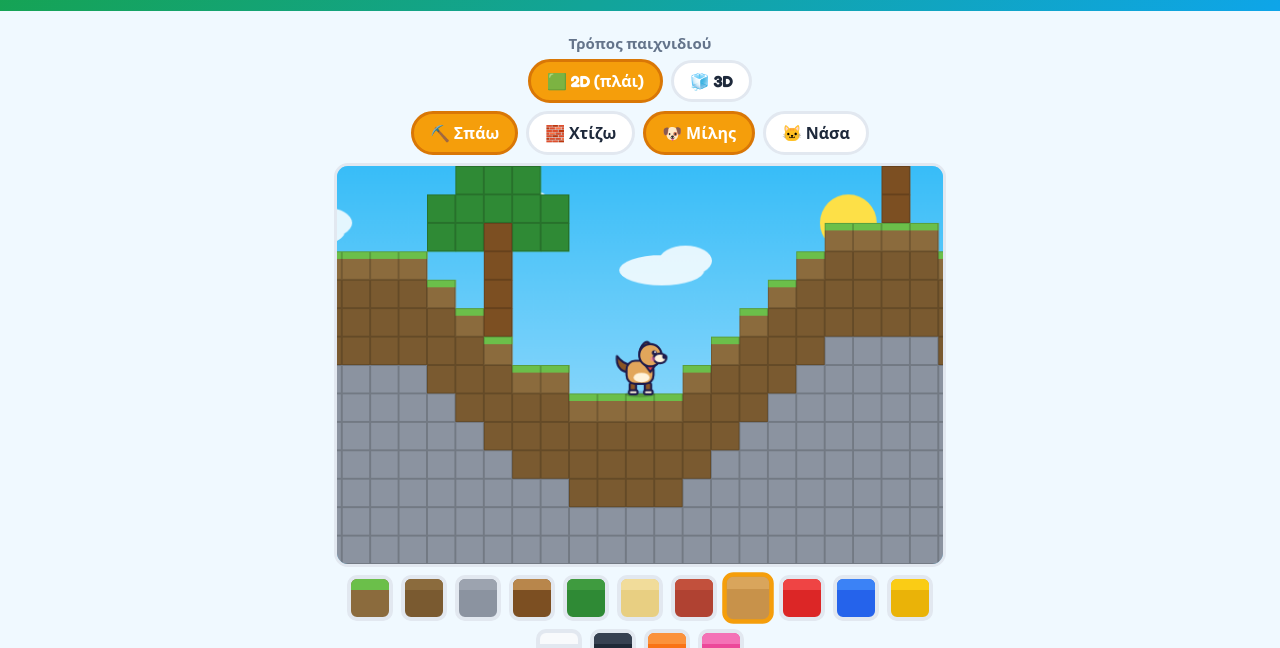
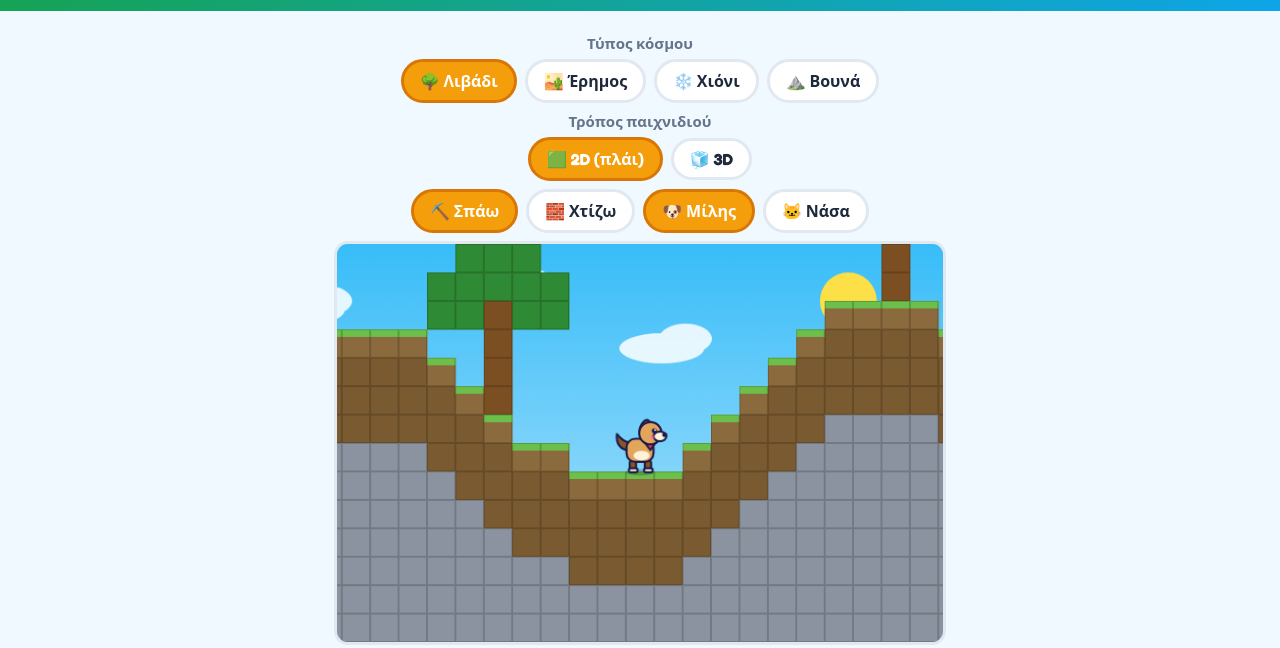
Before and after one commit to mic11alex-debug/digikidsedu, a plain HTML site: page ek/mcraft.html in a window 1280 px wide. Shown: the part 88-736 px from the top of the page. Drawn offline with Linux system fonts and the light colour scheme.

Commit message:
Χτίστης Κόσμων: 4 τύποι κόσμου (λιβάδι, έρημος, χιόνι, βουνά)· Parkour: επίπεδα 4 και 5
Co-Authored-By: Claude Sonnet 5.5 <noreply@anthropic.com>
Claude-Session: https://claude.ai/code/session_01VLnCt8oA9MjyXhXh3vJFoQ

```diff
--- a/ek/mcraft.html
+++ b/ek/mcraft.html
@@ -24,7 +24,8 @@ main{max-width:640px;margin:0 auto;padding:14px 14px 30px}
 .sw{width:46px;height:46px;border-radius:10px;border:4px solid var(--bd);cursor:pointer;padding:0;position:relative;overflow:hidden}.sw.on{border-color:#f59e0b;transform:scale(1.12)}.sw i{position:absolute;left:0;right:0;top:0;height:30%}
 .pad{width:64px;height:56px;border-radius:16px;border:0;background:#0ea5e9;color:#fff;font:700 26px Fredoka,system-ui;box-shadow:0 4px 0 #0369a1;touch-action:none;user-select:none}.pad:active{transform:translateY(3px);box-shadow:none}</style></head><body>
 <header><h1>⛏️ Χτίστης Κόσμων</h1><p>Σπάσε και χτίσε τον δικό σου κόσμο από τετράγωνα</p></header>
-<main><div class="row"><div class="lab">Τρόπος παιχνιδιού</div><button class="ch on" data-m="2d">🟩 2D (πλάι)</button><button class="ch" data-m="3d">🧊 3D</button></div>
+<main><div class="row"><div class="lab">Τύπος κόσμου</div><button class="ch" data-w="0">🌳 Λιβάδι</button><button class="ch" data-w="1">🏜️ Έρημος</button><button class="ch" data-w="2">❄️ Χιόνι</button><button class="ch" data-w="3">⛰️ Βουνά</button></div>
+<div class="row"><div class="lab">Τρόπος παιχνιδιού</div><button class="ch on" data-m="2d">🟩 2D (πλάι)</button><button class="ch" data-m="3d">🧊 3D</button></div>
 <div class="row"><button class="ch on" data-t="break">⛏️ Σπάω</button><button class="ch" data-t="build">🧱 Χτίζω</button><button class="ch" data-c="dog">🐶 Μίλης</button><button class="ch" data-c="cat">🐱 Νάσα</button></div>
 <canvas id="cv"></canvas>
 <div id="pal" class="row"></div>
@@ -90,9 +91,13 @@ let mode=ld('mc_mode','2d'),tool='break',sel_=8,keys={},dirty=false,cast=ld('mc_
 const enc=a=>{let s='';for(let i=0;i<a.length;i++)s+=String.fromCharCode(48+a[i]);return s},dec=(s,n)=>{if(!s||s.length!==n)return null;const a=new Uint8Array(n);for(let i=0;i<n;i++)a[i]=s.charCodeAt(i)-48;return a};
 /* ---------- 2D ---------- */
 const W2=96,H2=40;let g2,p2={x:48.5,y:10,vx:0,vy:0,face:1};
-const ht2=x=>20+Math.round(2.5*Math.sin(x*.17)+1.8*Math.sin(x*.41+1));
-function gen2(){g2=new Uint8Array(W2*H2);for(let x=0;x<W2;x++){const h=ht2(x);for(let y=h;y<H2;y++)g2[y*W2+x]=y===h?1:y<h+4?2:3}
- for(let x=4;x<W2-4;x+=5+(Math.random()*5|0)){if(Math.abs(x-48)<4)continue;const y0=ht2(x);for(let k=1;k<=4;k++)g2[(y0-k)*W2+x]=4;for(let dx=-2;dx<=2;dx++)for(let dy=-6;dy<=-4;dy++){if(Math.abs(dx)===2&&dy===-6)continue;const i=(y0+dy)*W2+x+dx;if(!g2[i])g2[i]=5}}
+let wt=+ld('mc_wt',0);
+const ht2=x=>wt===1?21+Math.round(2.6*Math.sin(x*.12)+1.4*Math.sin(x*.31+2)):wt===2?20+Math.round(3*Math.sin(x*.1)+1.8*Math.sin(x*.27+1)):wt===3?Math.max(7,Math.min(30,19+Math.round(5*Math.sin(x*.08)+2.5*Math.sin(x*.21+1)+Math.sin(x*.5)))):20+Math.round(2.5*Math.sin(x*.17)+1.8*Math.sin(x*.41+1));
+function gen2(){g2=new Uint8Array(W2*H2);for(let x=0;x<W2;x++){const h=ht2(x);for(let y=h;y<H2;y++){let id;if(wt===1)id=y<h+5?6:3;else if(wt===2)id=y===h?12:y<h+4?2:3;else if(wt===3)id=y===h?(h<14?12:h<19?3:1):(h>=19&&y<h+3?2:3);else id=y===h?1:y<h+4?2:3;g2[y*W2+x]=id}}
+ for(let x=4;x<W2-4;x+=5+(Math.random()*5|0)){if(Math.abs(x-48)<4)continue;const y0=ht2(x);
+  if(wt===1){const hh=2+(Math.random()*2|0);for(let k=1;k<=hh;k++)g2[(y0-k)*W2+x]=5;continue}
+  if(wt===3&&y0<19)continue;
+  for(let k=1;k<=4;k++)g2[(y0-k)*W2+x]=4;for(let dx=-2;dx<=2;dx++)for(let dy=-6;dy<=-4;dy++){if(Math.abs(dx)===2&&dy===-6)continue;const i=(y0+dy)*W2+x+dx;if(!g2[i])g2[i]=(wt===2&&dy===-6)?12:5}}
  p2={x:48.5,y:ht2(48),vx:0,vy:0,face:1};dirty=true}
 const s2=(x,y)=>x<0||x>=W2||y>=H2?true:y<0?false:g2[y*W2+x]>0;
 function hit2(x,y){for(let a=Math.floor(x-.35);a<=Math.floor(x+.35);a++)for(let b=Math.floor(y-1.8);b<=Math.floor(y-.001);b++)if(s2(a,b))return true;return false}
@@ -145,9 +150,12 @@ function act2(tx,ty,place){if(tx<0||tx>=W2||ty<0||ty>=H2)return;if(Math.hypot(tx
  if(place){if(g2[i])return;if(tx+1>p2.x-.35&&tx<p2.x+.35&&ty+1>p2.y-1.8&&ty<p2.y)return;g2[i]=sel_;beep(330,.06,'square')}else{if(!g2[i]||ty>=H2-1)return;g2[i]=0;beep(180,.08,'square')}dirty=true}
 /* ---------- 3D ---------- */
 const N=24,HH=14;let g3,p3={x:12.5,y:6,z:12.5,vy:0,yaw:0,pitch:-.2};
-const I3=(x,y,z)=>(y*N+z)*N+x,ht3=(x,z)=>3+Math.round(1.4*Math.sin(x*.45)+1.4*Math.cos(z*.38));
-function gen3(){g3=new Uint8Array(N*HH*N);for(let z=0;z<N;z++)for(let x=0;x<N;x++){const h=ht3(x,z);for(let y=0;y<=h;y++)g3[I3(x,y,z)]=y===h?1:y>=h-2?2:3}
- for(let k=0;k<9;k++){const x=2+(Math.random()*(N-4)|0),z=2+(Math.random()*(N-4)|0);if(Math.hypot(x-12,z-12)<3)continue;const y0=ht3(x,z)+1;for(let i=0;i<4;i++)g3[I3(x,y0+i,z)]=4;for(let dx=-2;dx<=2;dx++)for(let dz=-2;dz<=2;dz++)for(let dy=3;dy<=4;dy++){if(Math.abs(dx)===2&&Math.abs(dz)===2)continue;const i=I3(x+dx,y0+dy,z+dz);if(!g3[i])g3[i]=5}for(let dx=-1;dx<=1;dx++)for(let dz=-1;dz<=1;dz++){const i=I3(x+dx,y0+5,z+dz);if(!g3[i])g3[i]=5}}
+const I3=(x,y,z)=>(y*N+z)*N+x,ht3=(x,z)=>wt===1?3+Math.round(1.6*Math.sin(x*.35+z*.2)+1.2*Math.cos(z*.3)):wt===2?4+Math.round(1.5*Math.sin(x*.4)+1.5*Math.cos(z*.33)):wt===3?Math.max(2,Math.min(10,5+Math.round(2.2*Math.sin(x*.3)+2.2*Math.cos(z*.27)+.6*Math.sin((x+z)*.6)))):3+Math.round(1.4*Math.sin(x*.45)+1.4*Math.cos(z*.38));
+function gen3(){g3=new Uint8Array(N*HH*N);for(let z=0;z<N;z++)for(let x=0;x<N;x++){const h=ht3(x,z);for(let y=0;y<=h;y++){let id;if(wt===1)id=y>=h-3?6:3;else if(wt===2)id=y===h?12:y>=h-2?2:3;else if(wt===3)id=y===h?(h>=9?12:h>=6?3:1):(h<6&&y>=h-2?2:3);else id=y===h?1:y>=h-2?2:3;g3[I3(x,y,z)]=id}}
+ for(let k=0;k<9;k++){const x=2+(Math.random()*(N-4)|0),z=2+(Math.random()*(N-4)|0);if(Math.hypot(x-12,z-12)<3)continue;const y0=ht3(x,z)+1;
+  if(wt===1){const hh=2+(Math.random()*2|0);for(let i=0;i<hh;i++)g3[I3(x,y0+i,z)]=5;continue}
+  if(wt===3&&y0>6)continue;
+  for(let i=0;i<4;i++)g3[I3(x,y0+i,z)]=4;for(let dx=-2;dx<=2;dx++)for(let dz=-2;dz<=2;dz++)for(let dy=3;dy<=4;dy++){if(Math.abs(dx)===2&&Math.abs(dz)===2)continue;const i=I3(x+dx,y0+dy,z+dz);if(!g3[i])g3[i]=5}for(let dx=-1;dx<=1;dx++)for(let dz=-1;dz<=1;dz++){const i=I3(x+dx,y0+5,z+dz);if(!g3[i])g3[i]=wt===2?12:5}}
  p3={x:12.5,y:ht3(12,12)+1.01,z:12.5,vy:0,yaw:0,pitch:-.2};dirty=true}
 const s3=(x,y,z)=>x<0||x>=N||z<0||z>=N||y<0?true:y>=HH?false:g3[I3(x,y,z)]>0;
 function hit3(x,y,z){for(let a=Math.floor(x-.3);a<=Math.floor(x+.3);a++)for(let c=Math.floor(z-.3);c<=Math.floor(z+.3);c++)for(let b=Math.floor(y);b<=Math.floor(y+1.7);b++)if(s3(a,b,c))return true;return false}
@@ -183,6 +191,7 @@ function setCast(c){cast=c;sv('mc_cast',c);sel('data-c',c)}
 const pal=$('pal');for(let i=1;i<BL.length;i++){const b=document.createElement('button');b.className='sw';b.dataset.i=i;b.title=BL[i].n;b.style.background=BL[i].s;b.innerHTML='<i style="background:'+BL[i].t+'"></i>';b.onclick=()=>{sel_=i;setTool('build');pal.querySelectorAll('.sw').forEach(x=>x.classList.toggle('on',+x.dataset.i===i))};pal.appendChild(b)}
 pal.querySelectorAll('.sw')[sel_-1].classList.add('on');
 document.querySelectorAll('[data-m]').forEach(b=>b.onclick=()=>setMode(b.dataset.m));document.querySelectorAll('[data-t]').forEach(b=>b.onclick=()=>setTool(b.dataset.t));document.querySelectorAll('[data-c]').forEach(b=>b.onclick=()=>setCast(b.dataset.c));
+function setWT(i){wt=i;sv('mc_wt',i);document.querySelectorAll('[data-w]').forEach(b=>b.classList.toggle('on',+b.dataset.w===i))}setWT(wt);document.querySelectorAll('[data-w]').forEach(b=>b.onclick=()=>{setWT(+b.dataset.w);if(!nwT)$('nw').onclick()});
 let nwT=0;$('nw').onclick=()=>{if(!nwT){$('nw').textContent='❓ Σίγουρα; Πάτα ξανά';nwT=setTimeout(()=>{nwT=0;$('nw').textContent='🆕 Νέος κόσμος'},3000);return}clearTimeout(nwT);nwT=0;$('nw').textContent='🆕 Νέος κόσμος';mode==='2d'?gen2():gen3();save()};
 keyMap(code=>{if(mode==='2d')return{ArrowLeft:'l',KeyA:'l',ArrowRight:'r',KeyD:'r',ArrowUp:'j',KeyW:'j',Space:'j'}[code];return{ArrowUp:'fw',KeyW:'fw',ArrowDown:'bk',KeyS:'bk',KeyA:'sl',KeyD:'sr',ArrowLeft:'tl',ArrowRight:'tr',Space:'j'}[code]});
 let dn=null;
```
Also changed, not shown: ek/obby.html (+3 -3 lines).
